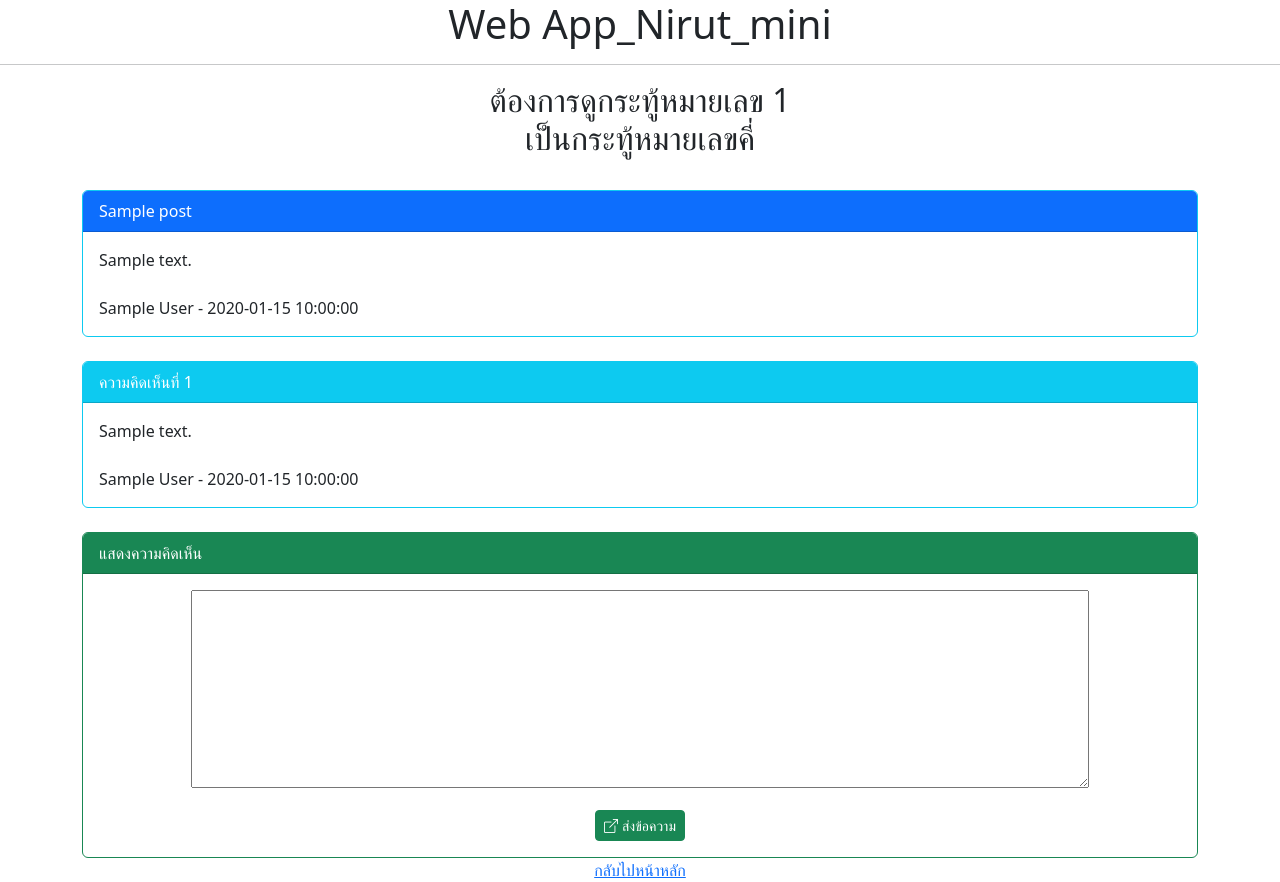
After one commit to prwthub/project_webboard, a PHP site: page /rut.php?id=1 in a window 1280 px wide. The commit adds this page. Run offline with PHP 8.4, Linux system fonts and the light colour scheme; tables that the repository leaves empty or names only in its code hold one stand-in row (values such as "Sample post"); some libraries are stand-ins or nearby versions.

Commit message:
lab9 finish

```diff
--- /dev/null
+++ b/rut.php
@@ -0,0 +1,99 @@
+<?php
+    session_start();
+?>
+<!DOCTYPE html>
+<html lang="en">
+<head>
+    <meta charset="UTF-8">
+    <meta http-equiv="X-UA-Compatible" content="IE=edge">
+    <meta name="viewport" content="width=device-width, initial-scale=1.0">
+    <link rel="stylesheet" href=css_all.css>
+     <!-- CSS only -->
+     <link href="https://cdn.jsdelivr.net/npm/bootstrap@5.2.2/dist/css/bootstrap.min.css" rel="stylesheet" integrity="sha384-Zenh87qX5JnK2Jl0vWa8Ck2rdkQ2Bzep5IDxbcnCeuOxjzrPF/et3URy9Bv1WTRi" crossorigin="anonymous">
+    <!-- JavaScript Bundle with Popper -->
+        <script src="https://cdn.jsdelivr.net/npm/bootstrap@5.2.2/dist/js/bootstrap.bundle.min.js" integrity="sha384-OERcA2EqjJCMA+/3y+gxIOqMEjwtxJY7qPCqsdltbNJuaOe923+mo//f6V8Qbsw3" crossorigin="anonymous"></script>
+    <!--Icon-->
+        <link rel="stylesheet" href="https://cdn.jsdelivr.net/npm/bootstrap-icons@1.9.1/font/bootstrap-icons.css">
+
+    <title>post</title>
+</head>
+<body>
+<h1 style="text-align: center;">Web App_Nirut_mini</h1>
+    <hr>
+    <div align="center">
+        <h2> ต้องการดูกระทู้หมายเลข <?php echo $_GET["id"]."<br>";?>
+        <?php echo (($_GET["id"]%2)==0) ?  "เป็นกระทู้หมายเลขคู่": "เป็นกระทู้หมายเลขคี่"; ?>
+        </h2><br>
+        <div class="container">
+        <?php
+            $conn = new PDO("mysql:host=localhost;dbname=webboard;charset=utf8","root","");
+            $sql_head = "SELECT post.id , post.title,post.content, user.name ,post.post_date FROM post
+                INNER JOIN category ON category.id=post.cat_id
+                INNER JOIN user ON user.id=post.user_id
+                WHERE post.id=$_GET[id]
+                ORDER BY post.post_date;";
+            $sql_commentPost = "SELECT comment.content,user.name,comment.post_date FROM comment
+            INNER JOIN user ON user.id=comment.user_id
+            WHERE comment.post_id=$_GET[id]
+            ORDER BY comment.post_date;";
+            $result = $conn->query($sql_head);
+            $data=$result->fetch(PDO::FETCH_ASSOC);
+        ?>
+        <div class="card text-dark bg-white border-info mb-4 text-start">
+                <div class="card-header bg-primary text-white "><?php echo $data["title"];?></div>
+                <div class="card-body">
+                    <?php echo $data["content"];?>
+                    <br><br>
+                    <?php echo $data["name"]." - ".$data["post_date"];?>
+                </div>
+        </div>
+        <?php
+            $conn = new PDO("mysql:host=localhost;dbname=webboard;charset=utf8","root","");
+            $i=0;
+            foreach($conn->query($sql_commentPost) as $row){
+                $i++;?>
+                <div class="card text-dark bg-white border-info mb-4 text-start">
+                    <div class="card-header bg-info text-white "><?php echo "ความคิดเห็นที่ ".$i;?></div>
+                    <div class="card-body">
+                        <?php echo $row["content"];?>
+                        <br><br>
+                        <?php echo $row["name"]." - ".$row["post_date"];?>
+                    </div>
+                </div>
+        <?php
+            }
+            $conn = null;
+        ?>
+
+        <div class="card text-dark bg-white border-success">
+                <div class="card-header bg-success text-white text-start">แสดงความคิดเห็น</div>
+                <div class="card-body">
+                    <form action="post_save.php" method="post">
+                    <input type="hidden" name="post_id" value="<?= $_GET['id']; ?>">
+                    <div class="row mb-3 justify-content-center">
+                        <div class="col-lg-10">
+                            <textarea name="comment" class="from-control w-100" rows="8"></textarea>
+                        </div>
+                    </div>
+                    <div class="row">
+                        <div class="col-lg-12">
+                            <center>
+                                <button type="submit" class="btn btn-success text-white btn-sm">
+                                <i class="bi bi-box-arrow-up-right me-1"></i>ส่งข้อความ</button>
+                            </center>
+                        </div>
+                    </div>
+
+                    </form>
+                </div>
+            </div>
+            </div>
+        <!--<table>
+            <tr><th class="head_table">แสดงความคิดเห็น</th></tr>
+            <tr><td  style="text-align: center;"><textarea name="message" rows="5" cols="100%" placeholder="เชิญระบาย"></textarea></td></tr>
+            <tr><td style="text-align: center;"><input type="submit" value="ส่งข้อความ"></td></tr>
+        </table>-->
+        <a href="index.php" rel="noopener noreferrer">กลับไปหน้าหลัก</a>
+    </div>
+</body>
+</html>
```
Also changed, not shown: _test.php (added, +15 -0 lines), delete.php (+25 -2 lines), index.php (+2 -9 lines), post.php (+123 -12 lines), post_save.php (added, +13 -0 lines).
